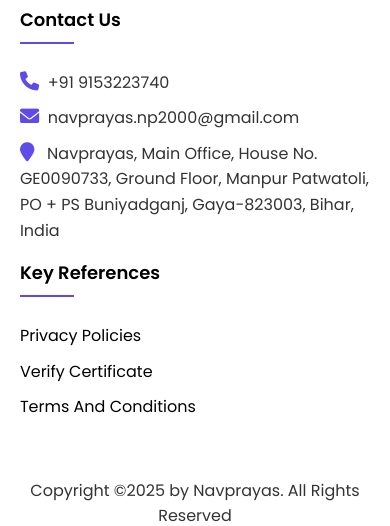
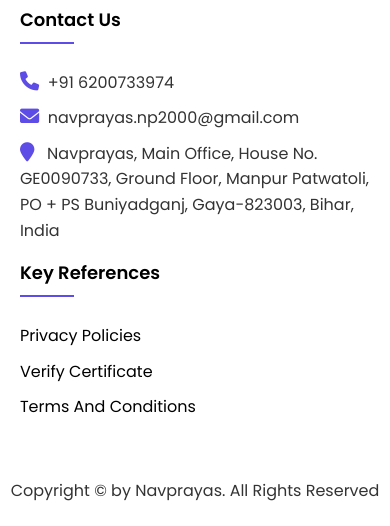
Before and after one commit to navsite22/certificate-webpage-vercel, a website: page public/index.html in a window 390 px wide. Shown: the part 609-1135 px from the top of the page. After the commit the page ends 1112 px from the top, so only its background shows below. Drawn offline with Linux system fonts and the light colour scheme.

Commit message:
Update contact phone number and copyright year

```diff
--- a/public/index.html
+++ b/public/index.html
@@ -96,7 +96,7 @@
           <div class="contact">
             <div class="phone">
               <a href="tel: +919153223740" target="_blank"><i class="fa fa-phone"></i></a>
-              <span> &nbsp;&nbsp;+91 9153223740</span>
+              <span> &nbsp;&nbsp;+91 6200733974</span>
             </div>
             <div class="email">
               <a href="https://mail.google.com/mail/?view=cm&to=navprayas.np2000@gmail.com&su=Subject&body=Message" target="_blank"><i class="fa fa-envelope"></i></a>
@@ -133,7 +133,7 @@
       </div>
     </div>
     <div class="copyright">
-      <p>Copyright &copy;2025 by Navprayas. All Rights Reserved</p>
+      <p>Copyright &copy;<span id="year"></span> by Navprayas. All Rights Reserved</p>
     </div>
   </div>
   <!-- Scroll to Top Button in the Footer -->
```
